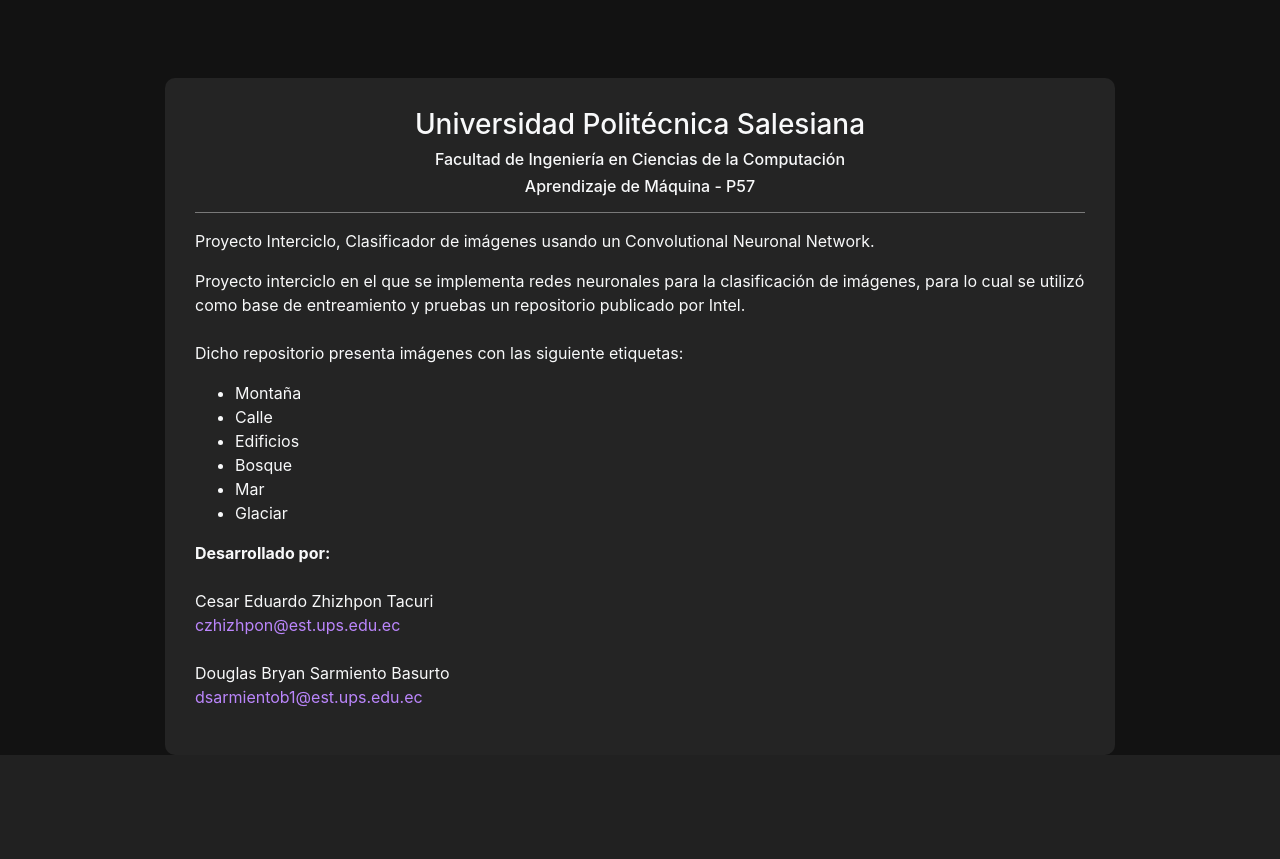
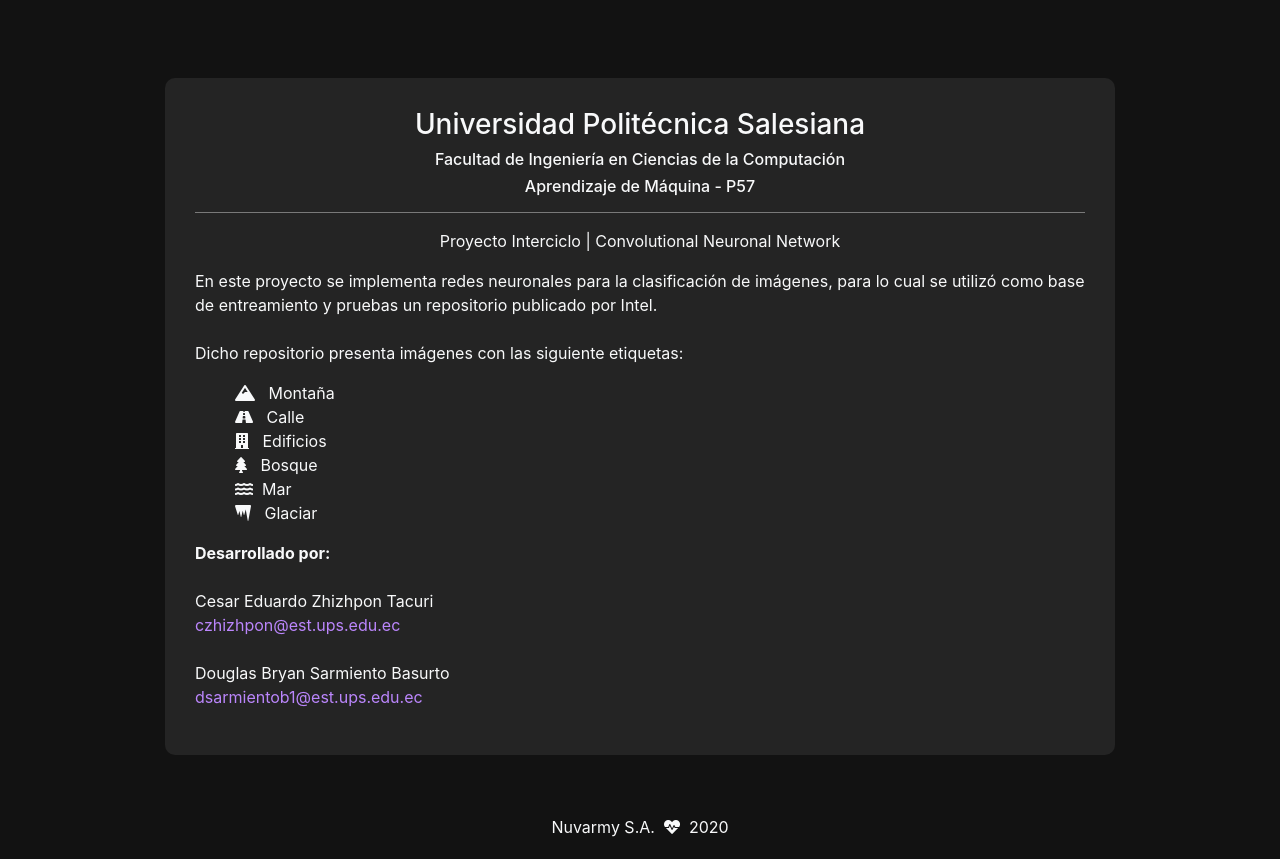
Before and after one commit to bryansb/IntelSceneCCNN, a Django app: page /apiCNN/about-us/ in a window 1280 px wide. Shown: the part 72-931 px from the top of the page. Before the commit the page ends 827 px from the top, so only its background shows below. Run offline with Django 3.2, Linux system fonts and the light colour scheme; some libraries are stand-ins or nearby versions.

Commit message:
Final commit

```diff
--- a/apiCNN/templates/aboutus.html
+++ b/apiCNN/templates/aboutus.html
@@ -19,7 +19,7 @@
 
     <title>Sobre Nosotros</title>
 </head>
-<body>
+<body class="d-flex flex-column min-vh-100">
     <!-- Navbar-->
     <header class="header">
         <nav class="navbar navbar-expand-lg fixed-top py-3">
@@ -44,23 +44,23 @@
                 <h6 class="text-center">Facultad de Ingeniería en Ciencias de la Computación</h6>
                 <h6 class="text-center">Aprendizaje de Máquina - P57</h6>
                 <hr>
-                <p>
-                    Proyecto Interciclo, Clasificador de imágenes usando un Convolutional Neuronal Network.
+                <p class="text-center">
+                    Proyecto Interciclo | Convolutional Neuronal Network
                 </p>
                 <p>
-                    Proyecto interciclo en el que se implementa redes neuronales para la clasificación de
+                    En este proyecto se implementa redes neuronales para la clasificación de
                     imágenes, para lo cual se utilizó como base de entreamiento y pruebas un repositorio publicado
                     por Intel.
                     <br>
                     <br>
                     Dicho repositorio presenta imágenes con las siguiente etiquetas:
                     <ul>
-                        <li>Montaña</li>
-                        <li>Calle</li>
-                        <li>Edificios</li>
-                        <li>Bosque</li>
-                        <li>Mar</li>
-                        <li>Glaciar</li>
+                        <li><i class="fas fa-mountain"></i> &nbsp; Montaña</li>
+                        <li><i class="fas fa-road"></i> &nbsp; Calle</li>
+                        <li><i class="fas fa-building"></i> &nbsp; Edificios</li>
+                        <li><i class="fas fa-tree"></i> &nbsp; Bosque</li>
+                        <li><i class="fas fa-water"></i>&nbsp; Mar</li>
+                        <li><i class="fas fa-icicles"></i> &nbsp; Glaciar</li>
                     </ul>
                 </p>
                 <p>
@@ -75,5 +75,12 @@
             </div>
         </div>
     </section>
+    <footer class="page-footer text-light container mt-auto">
+        <div class="row justify-content-center" style="margin-top: 40px;">
+            <div class="col-12 text-center" style="padding: 20px;">
+                <span>Nuvarmy S.A. &nbsp;<i class="fas fa-heartbeat" data-toggle="tooltip" data-placement="top" title="#YYaEstamos"></i>&nbsp; 2020</span>
+            </div>
+        </div>
+    </footer>
 </body>
 </html>
--- a/media/css/main.css
+++ b/media/css/main.css
@@ -206,3 +206,7 @@ table td, table th{
 hr{
     background-color: #878787
 }
+
+ul li{
+  list-style: none;
+}
--- a/media/js/main.js
+++ b/media/js/main.js
@@ -68,3 +68,7 @@ function upload(event) {
         document.getElementById("table").innerHTML = html;
         document.getElementById("loading").classList.add("e-hidden");
     }
+
+    $(function () {
+        $('[data-toggle="tooltip"]').tooltip()
+      })
```
Also changed, not shown: apiCNN/templates/scene.html (+8 -1 lines), db.sqlite3 (deleted), 1 other file.
